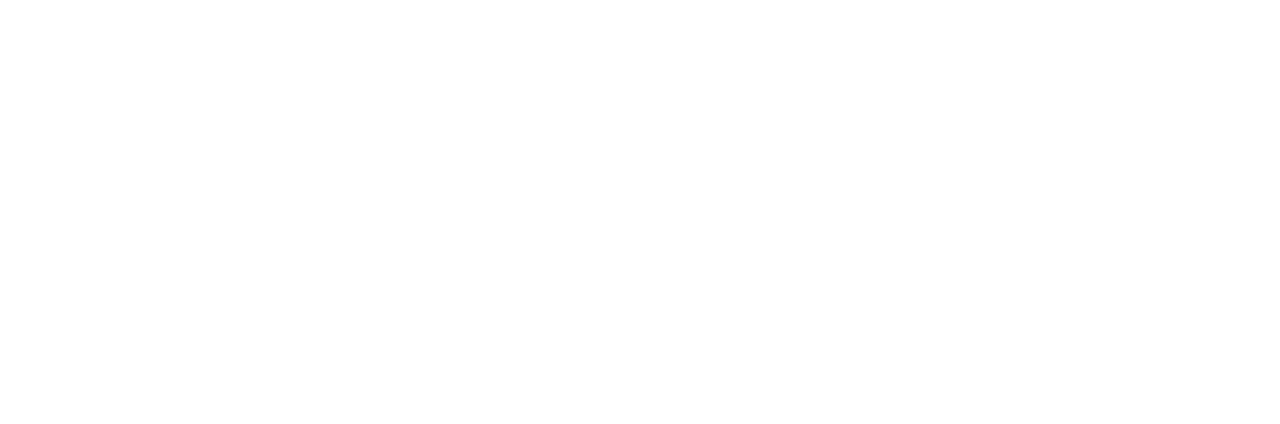
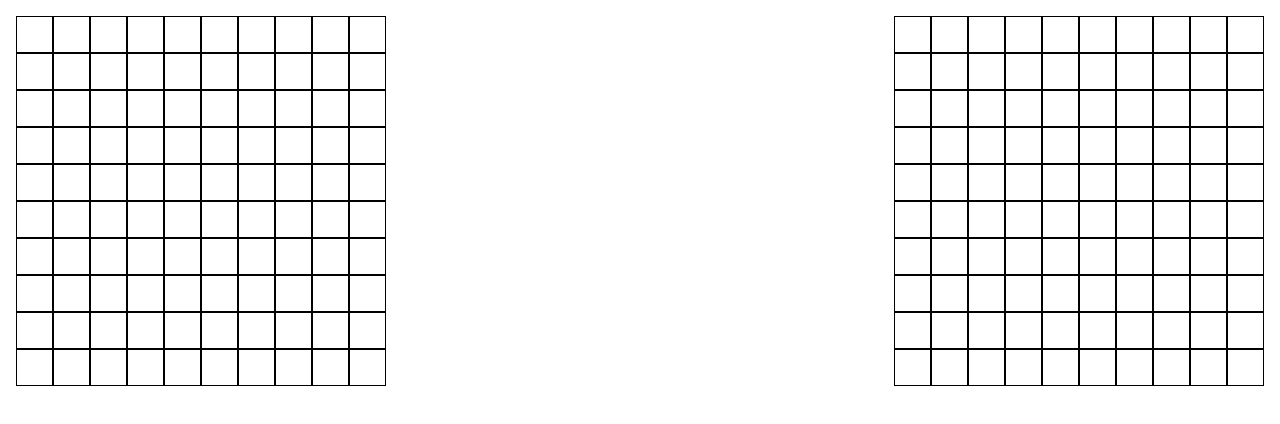
Before and after one commit to prestf8/Battleship, a website: page index.html in a window 1280 px wide. Drawn offline with Linux system fonts and the light colour scheme.

Commit message:
board DOM setup

```diff
--- a/DOM.js
+++ b/DOM.js
@@ -1,3 +1,24 @@
 const DOM = (() => {
+    let playerBoardDOM, computerBoardDOM;
+    let initialization = () => {
+        playerBoardDOM= document.querySelector(".player-board");
+        computerBoardDOM= document.querySelector(".computer-board");
 
-})
+        for(let i=0; i < 100; i++) {
+            let playerBoardDiv = document.createElement("div");
+            let computerBoardDiv = document.createElement("div");
+            playerBoardDiv.setAttribute("class", "board-div player-board-div");
+            computerBoardDiv.setAttribute("class", "board-div computer-board-div");
+            playerBoardDiv.setAttribute("data-coordinate", i+1);
+            computerBoardDiv.setAttribute("data-coordinate", i+1);
+            playerBoardDOM.appendChild(playerBoardDiv);
+            computerBoardDOM.appendChild(computerBoardDiv);
+        }
+    }
+    return {
+        initialization
+    }
+
+})()
+
+DOM.initialization();
--- a/index.html
+++ b/index.html
@@ -5,17 +5,20 @@
     <meta http-equiv="X-UA-Compatible" content="IE=edge">
     <meta name="viewport" content="width=device-width, initial-scale=1.0">
     <title>Document</title>
+    <link rel="stylesheet" href="/stylesheets/reset.css"></link>
+    <link rel="stylesheet" href="/stylesheets/style.css"></link>
 </head>
 <body>
+    <div class="boards-container">
+        <div class="player-board board">
 
-    <div class="player-board">
+        </div>
 
+        <div class="computer-board board">
+
+        </div>
     </div>
 
-    <div class="computer-board">
-
-    </div>
-
-
+    <script src="DOM.js"></script>
 </body>
 </html>
--- /dev/null
+++ b/stylesheets/reset.css
@@ -0,0 +1,48 @@
+/* http://meyerweb.com/eric/tools/css/reset/
+   v2.0 | 20110126
+   License: none (public domain)
+*/
+
+html, body, div, span, applet, object, iframe,
+h1, h2, h3, h4, h5, h6, p, blockquote, pre,
+a, abbr, acronym, address, big, cite, code,
+del, dfn, em, img, ins, kbd, q, s, samp,
+small, strike, strong, sub, sup, tt, var,
+b, u, i, center,
+dl, dt, dd, ol, ul, li,
+fieldset, form, label, legend,
+table, caption, tbody, tfoot, thead, tr, th, td,
+article, aside, canvas, details, embed,
+figure, figcaption, footer, header, hgroup,
+menu, nav, output, ruby, section, summary,
+time, mark, audio, video {
+	margin: 0;
+	padding: 0;
+	border: 0;
+	font-size: 100%;
+	font: inherit;
+	vertical-align: baseline;
+}
+/* HTML5 display-role reset for older browsers */
+article, aside, details, figcaption, figure,
+footer, header, hgroup, menu, nav, section {
+	display: block;
+}
+body {
+	line-height: 1;
+}
+ol, ul {
+	list-style: none;
+}
+blockquote, q {
+	quotes: none;
+}
+blockquote:before, blockquote:after,
+q:before, q:after {
+	content: '';
+	content: none;
+}
+table {
+	border-collapse: collapse;
+	border-spacing: 0;
+}
--- /dev/null
+++ b/stylesheets/style.css
@@ -0,0 +1,30 @@
+body {
+    padding: 1rem;
+}
+
+.boards-container {
+    display: flex;
+
+    justify-content: space-between;
+}
+
+.board {
+    display: grid;
+    grid-template-rows: repeat(10, auto);
+    grid-template-columns: repeat(10, auto);
+}
+
+.board-div {
+    width: 35px;
+    height: 35px;
+    border: 1px solid black;
+}
+
+.board-div:hover {
+    background: gray;
+    cursor: pointer;
+}
+
+
+.computer-board {
+}
```
